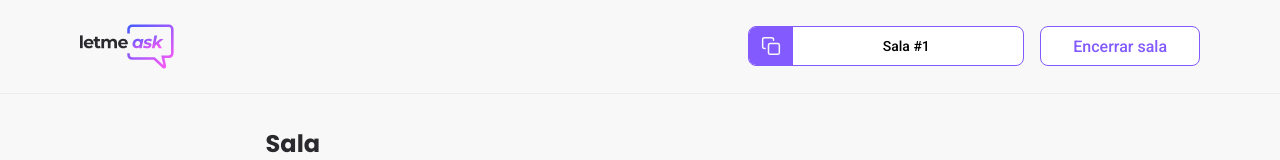
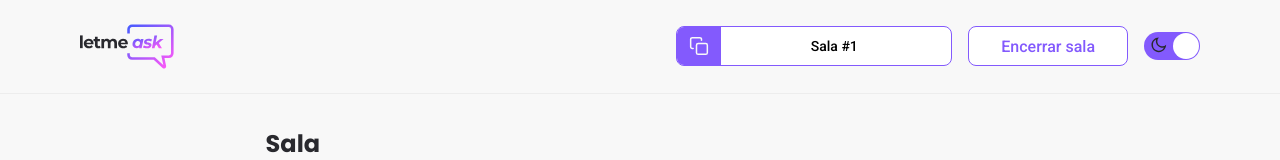
Before and after one commit to viniciusoliveiras/NLW-6, a React (Create React App) app: page /admin/rooms/1 in a window 1280 px wide. Shown: the top 160 px of the page. Built offline with nearby package versions, Linux system fonts and the light colour scheme; no server answers; the database is empty.

Commit message:
darkmode roomHeader & themeSwitch

```diff
--- a/package.json
+++ b/package.json
@@ -16,8 +16,10 @@
     "react": "^17.0.2",
     "react-dom": "^17.0.2",
     "react-hot-toast": "^2.0.0",
+    "react-icons": "^4.2.0",
     "react-router-dom": "^5.2.0",
     "react-scripts": "4.0.3",
+    "react-switch": "^6.0.0",
     "typescript": "^4.1.2",
     "web-vitals": "^1.0.1"
   },
--- a/src/components/RoomHeader/index.tsx
+++ b/src/components/RoomHeader/index.tsx
@@ -1,11 +1,14 @@
 import { useHistory } from 'react-router-dom';
 import toast from 'react-hot-toast';
 
-import logoImg from '../../assets/images/logo.svg';
+import logoLightImg from '../../assets/images/logo.svg';
+import logoDarkImg from '../../assets/images/logo-dark.svg';
 import { database } from '../../services/firebase';
 import { Button } from '../Button';
 import { RoomCode } from '../RoomCode';
 import './styles.scss';
+import { useTheme } from '../../hooks/useTheme';
+import { ThemeSwitch } from '../ThemeSwitch';
 
 type RoomHeaderProps = {
   id: string;
@@ -14,6 +17,7 @@ type RoomHeaderProps = {
 
 export function RoomHeader({ id, adminRoom = false }: RoomHeaderProps) {
   const history = useHistory();
+  const { theme } = useTheme();
 
   async function handleEndRoom() {
     try {
@@ -30,9 +34,13 @@ export function RoomHeader({ id, adminRoom = false }: RoomHeaderProps) {
   }
 
   return (
-    <header>
+    <header className={theme}>
       <div className='content'>
-        <img src={logoImg} alt='letmeask' onClick={() => history.push('/')} />
+        <img
+          src={theme === 'light' ? logoLightImg : logoDarkImg}
+          alt='letmeask'
+          onClick={() => history.push('/')}
+        />
         <div>
           <RoomCode code={id} />
           {adminRoom && (
@@ -40,6 +48,7 @@ export function RoomHeader({ id, adminRoom = false }: RoomHeaderProps) {
               Encerrar sala
             </Button>
           )}
+          <ThemeSwitch />
         </div>
       </div>
     </header>
--- a/src/components/RoomHeader/styles.scss
+++ b/src/components/RoomHeader/styles.scss
@@ -1,6 +1,12 @@
 header {
   padding: 1.5rem;
   border-bottom: 1px solid #ededed;
+
+  &.dark {
+    .content button {
+      background: transparent;
+    }
+  }
 
   .content {
     max-width: 1120px;
@@ -16,6 +22,7 @@ header {
 
     > div {
       display: flex;
+      align-items: center;
       gap: 1rem;
 
       button {
--- /dev/null
+++ b/src/components/ThemeSwitch.tsx
@@ -0,0 +1,49 @@
+import Switch from 'react-switch';
+import { RiMoonLine, RiSunLine } from 'react-icons/ri';
+
+import { useTheme } from '../hooks/useTheme';
+
+export function ThemeSwitch() {
+  const { toggleTheme, checked } = useTheme();
+  return (
+    <Switch
+      onChange={toggleTheme}
+      checked={checked}
+      offColor='#FFC107'
+      onColor='#835AFD'
+      uncheckedIcon={
+        <div
+          style={{
+            height: 28,
+            width: 30,
+            position: 'absolute',
+            right: -4,
+            top: 4,
+            pointerEvents: 'none',
+            opacity: 1,
+            transition: 'opacity 0.25s ease 0s',
+            color: '#000',
+          }}
+        >
+          <RiSunLine fontSize='1.1rem' />
+        </div>
+      }
+      checkedIcon={
+        <div
+          style={{
+            height: 28,
+            width: 30,
+            position: 'absolute',
+            right: -6,
+            top: 4,
+            pointerEvents: 'none',
+            opacity: 1,
+            transition: 'opacity 0.25s ease 0s',
+          }}
+        >
+          <RiMoonLine fontSize='1.1rem' />
+        </div>
+      }
+    />
+  );
+}
--- a/src/contexts/ThemeContext.tsx
+++ b/src/contexts/ThemeContext.tsx
@@ -8,6 +8,7 @@ type ThemeContextProviderProps = {
 
 type ThemeContextType = {
   theme: Theme;
+  checked: boolean;
   toggleTheme: () => void;
 };
 
@@ -19,6 +20,7 @@ export function ThemeContextProvider({ children }: ThemeContextProviderProps) {
 
     return (storedTheme ?? 'light') as Theme;
   });
+  const [checked, setChecked] = useState(true);
 
   useEffect(() => {
     localStorage.setItem('theme', currentTheme);
@@ -28,10 +30,13 @@ export function ThemeContextProvider({ children }: ThemeContextProviderProps) {
 
   function toggleTheme() {
     setCurrentTheme(currentTheme === 'light' ? 'dark' : 'light');
+    setChecked(!checked);
   }
 
   return (
-    <ThemeContext.Provider value={{ theme: currentTheme, toggleTheme }}>
+    <ThemeContext.Provider
+      value={{ theme: currentTheme, toggleTheme, checked }}
+    >
       {children}
     </ThemeContext.Provider>
   );
```
Also changed, not shown: 1 other file (tests, documents, lock files or other folders).
